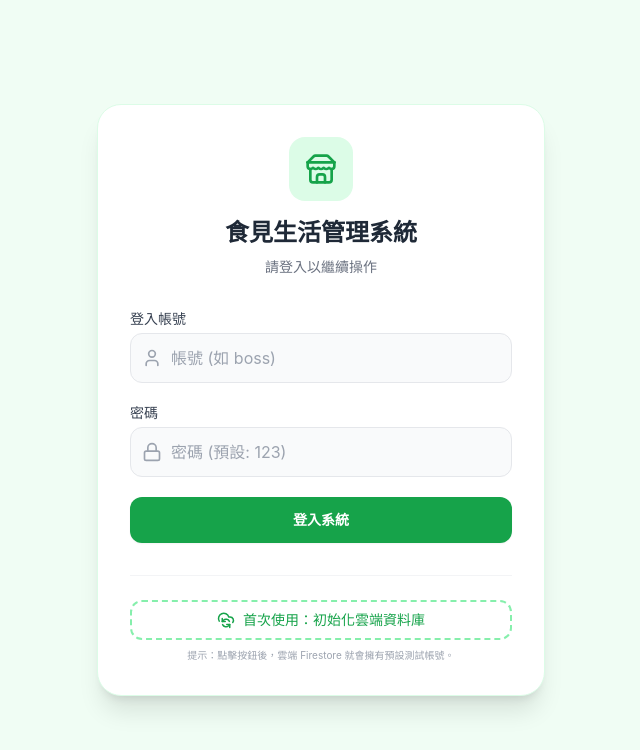
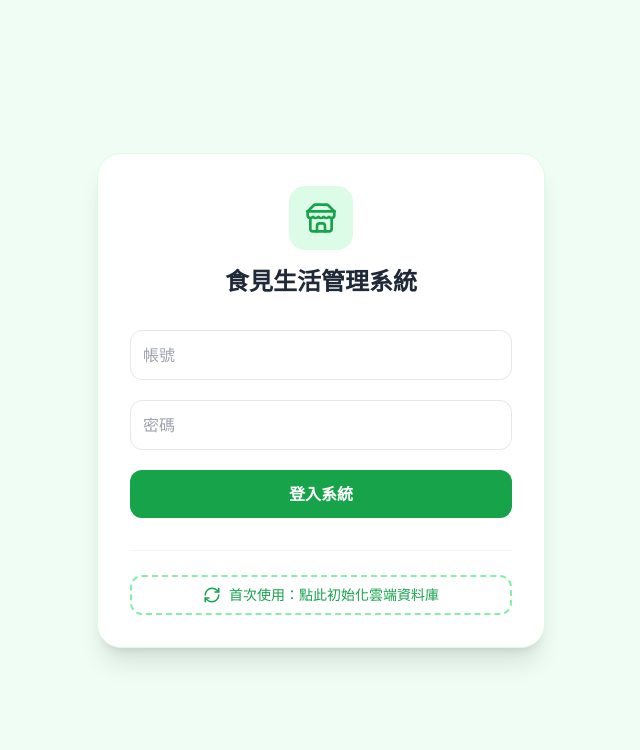
Before and after one commit to seafood-maker/Store-Management-System, a React (Vite) app: page / in a window 1280 px wide. Shown: the top 750 px of the page, without its empty margins (319-959 px from the left). Built offline with nearby package versions, Linux system fonts and the light colour scheme; no server answers; the database is empty.

Commit message:
Update Login.tsx

```diff
--- a/pages/Login.tsx
+++ b/pages/Login.tsx
@@ -1,39 +1,31 @@
 import React, { useState } from 'react';
 import { useAppContext } from '../store/AppContext';
-import { db } from '../firebase'; // 引入 db
-import { doc, setDoc } from 'firebase/firestore'; // 引入寫入工具
-import { mockStores, mockEmployees, mockVendors, mockMaterials, mockRevenue } from '../store/mockData'; // 引入假資料
-import { Store as StoreIcon, Lock, User, CloudSync } from 'lucide-react';
+import { db } from '../firebase';
+import { doc, setDoc } from 'firebase/firestore';
+import { mockStores, mockEmployees, mockVendors, mockMaterials, mockRevenue } from '../store/mockData';
+import { Store as StoreIcon, Lock, User, RefreshCw } from 'lucide-react';
 
 export function Login() {
   const [account, setAccount] = useState('');
   const [password, setPassword] = useState('');
   const [error, setError] = useState('');
-  const [isInitializing, setIsInitializing] = useState(false); // 防止重複點擊
+  const [isInitializing, setIsInitializing] = useState(false);
 
   const { login } = useAppContext();
 
-  // --- 關鍵功能：一鍵將 Mock Data 上傳到 Firebase ---
   const handleInitDatabase = async () => {
-    if (!confirm("這將會把預設的員工、物料、分店資料上傳到雲端，確定嗎？")) return;
-
+    if (!confirm("確定要將初始資料上傳至雲端嗎？")) return;
     setIsInitializing(true);
     try {
-      // 1. 上傳分店
       for (const s of mockStores) { await setDoc(doc(db, "stores", s.id), s); }
-      // 2. 上傳員工 (包含密碼)
       for (const e of mockEmployees) { await setDoc(doc(db, "employees", e.id), e); }
-      // 3. 上傳廠商
       for (const v of mockVendors) { await setDoc(doc(db, "vendors", v.id), v); }
-      // 4. 上傳物料清單
       for (const m of mockMaterials) { await setDoc(doc(db, "materials", m.id), m); }
-      // 5. 上傳初始營業額
       for (const r of mockRevenue) { await setDoc(doc(db, "revenues", r.id), r); }
-
-      alert("🎉 雲端資料庫初始化成功！現在你可以使用測試帳號登入了。");
+      alert("初始化成功！請重新整理網頁後登入。");
     } catch (err) {
       console.error(err);
-      alert("初始化失敗，請檢查 Firebase 設定或瀏覽器 Console。");
+      alert("初始化失敗，請確認 Firebase 安全規則設定為測試模式。");
     } finally {
       setIsInitializing(false);
     }
@@ -41,14 +33,8 @@ export function Login() {
 
   const handleLogin = (e: React.FormEvent) => {
     e.preventDefault();
-    if (!account || !password) {
-      setError('請輸入帳號與密碼');
-      return;
-    }
-
-    const success = login(account, password);
-    if (!success) {
-      setError('帳號或密碼錯誤 (或是雲端資料尚未建立)');
+    if (!login(account, password)) {
+      setError('帳號或密碼錯誤 (或雲端資料尚未建立)');
     }
   };
 
@@ -60,69 +46,20 @@ export function Login() {
             <StoreIcon className="text-green-600" size={32} />
           </div>
           <h1 className="text-2xl font-bold text-gray-800">食見生活管理系統</h1>
-          <p className="text-gray-500 mt-2 text-sm">請登入以繼續操作</p>
         </div>
 
         <form onSubmit={handleLogin} className="space-y-5">
-          {error && (
-            <div className="p-3 bg-red-50 text-red-600 text-sm rounded-xl text-center">
-              {error}
-            </div>
-          )}
-
-          <div>
-            <label className="block text-sm font-medium text-gray-700 mb-1">登入帳號</label>
-            <div className="relative">
-              <div className="absolute inset-y-0 left-0 pl-3 flex items-center pointer-events-none">
-                <User className="h-5 w-5 text-gray-400" />
-              </div>
-              <input
-                type="text"
-                className="block w-full pl-10 pr-3 py-3 border border-gray-200 rounded-xl focus:ring-green-500 focus:border-green-500 bg-gray-50 outline-none transition-all"
-                placeholder="帳號 (如 boss)"
-                value={account}
-                onChange={(e) => setAccount(e.target.value)}
-              />
-            </div>
-          </div>
-
-          <div>
-            <label className="block text-sm font-medium text-gray-700 mb-1">密碼</label>
-            <div className="relative">
-              <div className="absolute inset-y-0 left-0 pl-3 flex items-center pointer-events-none">
-                <Lock className="h-5 w-5 text-gray-400" />
-              </div>
-              <input
-                type="password"
-                className="block w-full pl-10 pr-3 py-3 border border-gray-200 rounded-xl focus:ring-green-500 focus:border-green-500 bg-gray-50 outline-none transition-all"
-                placeholder="密碼 (預設: 123)"
-                value={password}
-                onChange={(e) => setPassword(e.target.value)}
-              />
-            </div>
-          </div>
-
-          <button
-            type="submit"
-            className="w-full flex justify-center py-3 px-4 border border-transparent rounded-xl shadow-sm text-sm font-bold text-white bg-green-600 hover:bg-green-700 transition-colors"
-          >
-            登入系統
-          </button>
+          {error && <div className="p-3 bg-red-50 text-red-600 text-sm rounded-xl text-center">{error}</div>}
+          <input type="text" className="w-full p-3 border rounded-xl" placeholder="帳號" value={account} onChange={(e) => setAccount(e.target.value)} />
+          <input type="password" className="w-full p-3 border rounded-xl" placeholder="密碼" value={password} onChange={(e) => setPassword(e.target.value)} />
+          <button type="submit" className="w-full py-3 bg-green-600 text-white font-bold rounded-xl">登入系統</button>
         </form>
 
-        {/* --- 這是開發者按鈕，幫你把資料塞進去 --- */}
         <div className="mt-8 pt-6 border-t border-gray-100">
-          <button
-            onClick={handleInitDatabase}
-            disabled={isInitializing}
-            className="w-full py-2 px-4 border-2 border-dashed border-green-300 rounded-xl text-sm font-medium text-green-600 hover:bg-green-50 transition-colors flex items-center justify-center gap-2"
-          >
-            <CloudSync size={18} />
-            {isInitializing ? '資料同步中...' : '首次使用：初始化雲端資料庫'}
+          <button onClick={handleInitDatabase} disabled={isInitializing} className="w-full py-2 border-2 border-dashed border-green-300 rounded-xl text-sm text-green-600 flex items-center justify-center gap-2">
+            <RefreshCw size={18} className={isInitializing ? 'animate-spin' : ''} />
+            {isInitializing ? '同步中...' : '首次使用：點此初始化雲端資料庫'}
           </button>
-          <p className="mt-2 text-[10px] text-gray-400 text-center">
-            提示：點擊按鈕後，雲端 Firestore 就會擁有預設測試帳號。
-          </p>
         </div>
       </div>
     </div>
```
